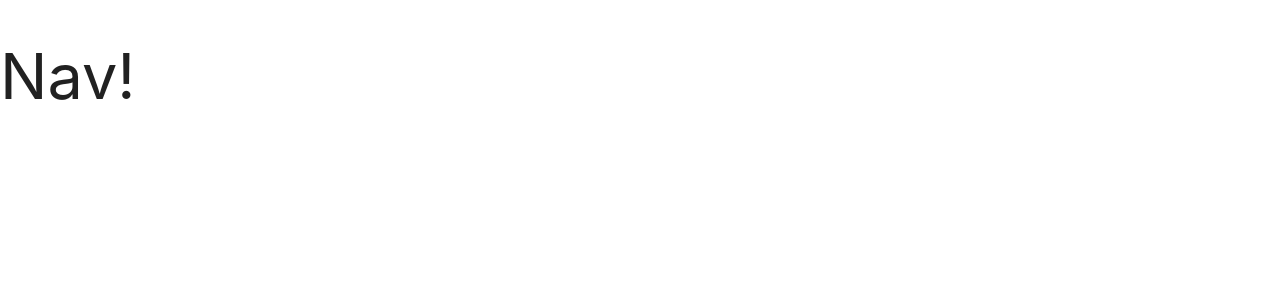
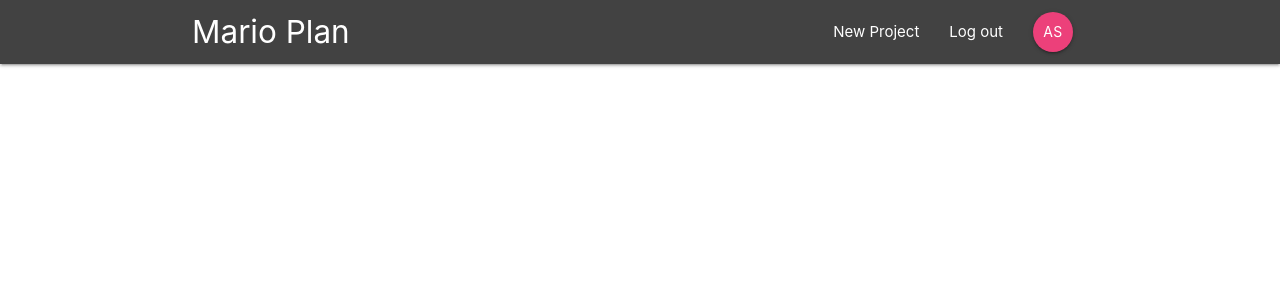
Before and after one commit to TB831/FirebaseProjectManger, a React (Create React App) app: page / in a window 1280 px wide. Shown: the top 300 px of the page. Built offline with nearby package versions, Linux system fonts and the light colour scheme.

Commit message:
added SignedInLinks component

```diff
--- a/src/components/NavBar.js
+++ b/src/components/NavBar.js
@@ -1,9 +1,15 @@
 import React from 'react';
 import { Link } from 'react-router-dom';
+import SignedInLinks from './SignedInLinks';
 
 const NavBar = () => {
   return (
-    <h1>Nav!</h1>
+    <nav className="nav-wrapper grey darken-3">
+      <div className="container">
+        <Link to="/" className="brand-logo">Mario Plan</Link>
+        <SignedInLinks />
+      </div>
+    </nav>
   );
 }
 
--- /dev/null
+++ b/src/components/SignedInLinks.js
@@ -0,0 +1,14 @@
+import React from 'react';
+import { NavLink } from 'react-router-dom';
+
+const SignedInLinks = () => {
+  return (
+    <ul className="right">
+      <li><NavLink to="/">New Project</NavLink></li>
+      <li><NavLink to="/">Log out</NavLink></li>
+      <li><NavLink to="/" className="btn btn-floating pink lighten-1">AS</NavLink></li>
+    </ul>
+  )
+}
+
+export default SignedInLinks;
```
